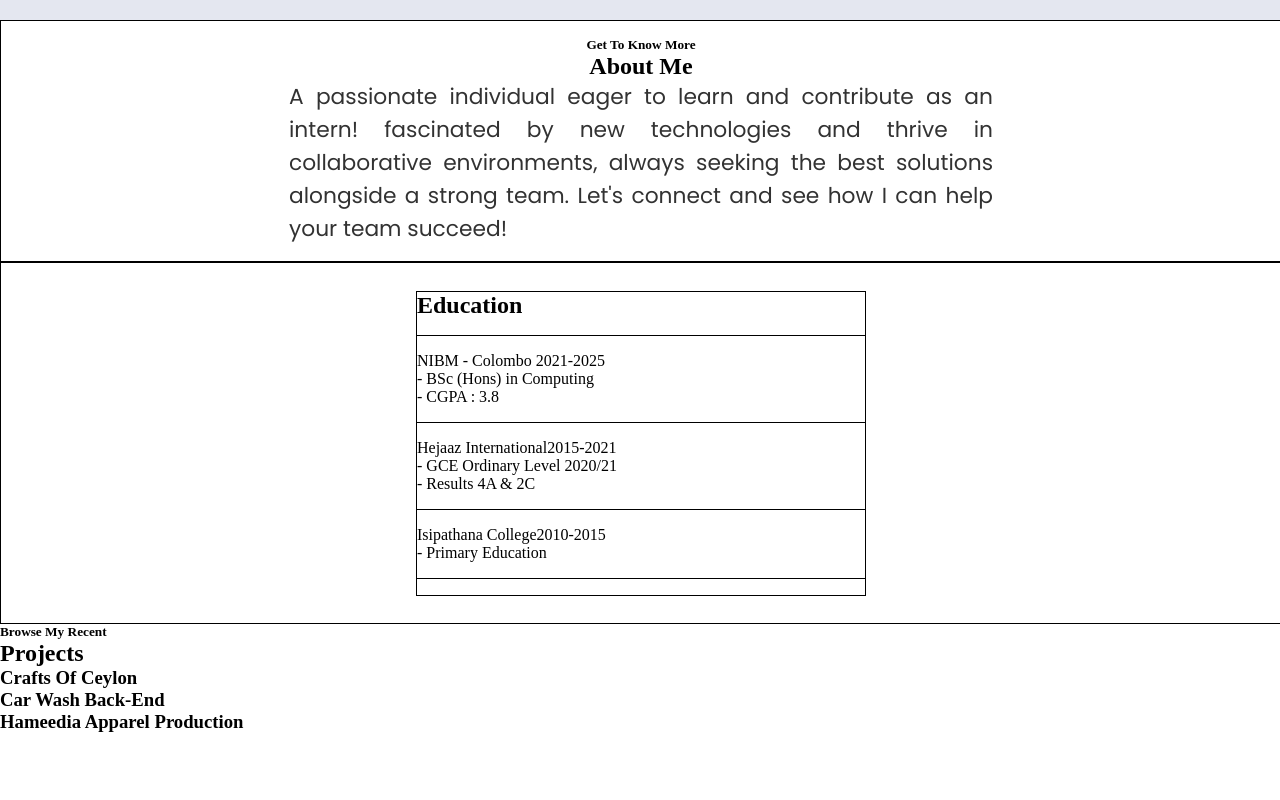
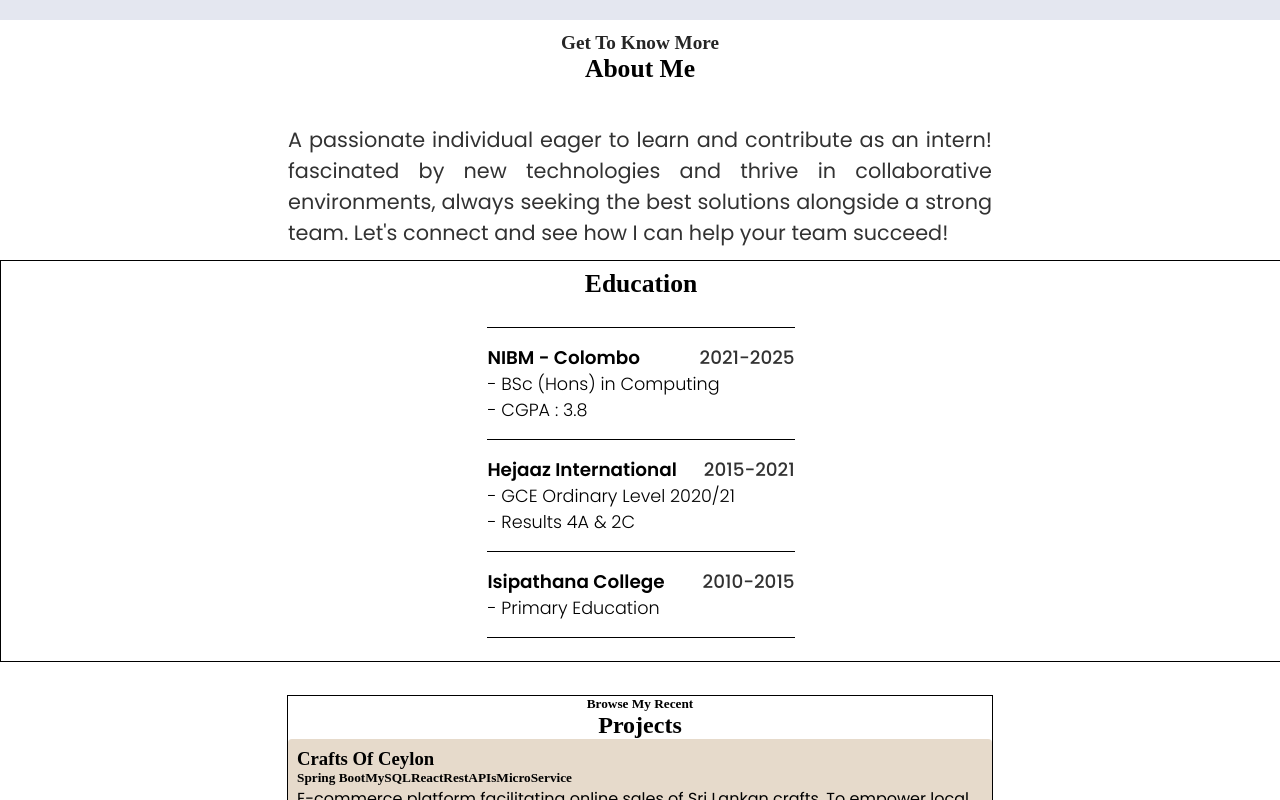
Before and after one commit to bilalazwar/portfolio, a React (Create React App) app: page / in a window 1280 px wide. Shown: the part 780-1580 px from the top of the page. Before the commit the page ends 1513 px from the top, so only its background shows below. Built offline with nearby package versions, Linux system fonts and the light colour scheme.

Commit message:
few changes in Education and Project section

```diff
--- a/src/pages/Home.js
+++ b/src/pages/Home.js
@@ -85,20 +85,29 @@ export default function Home() {
       <section className='recentProjects'>
 
       <div className='container'>
+          <div className='headingContainer'>
             <h5 className='subHeadingDesc'>Browse My Recent</h5>
             <h1 className='subHeading'>Projects</h1>
           </div>
 
           <div className='project projectOne'>
+            <div className='projectFirstLine'>
               <h3>Crafts Of Ceylon</h3>
+              <h5><span>Spring Boot</span><span>MySQL</span><span>React</span><span>RestAPIs</span><span>MicroService</span></h5>
+            </div>
+            <p>E-commerce platform facilitating online sales of Sri Lankan crafts, To empower local artisans and connect them with global customers.</p>
           </div>
 
           <div className='project projectTwo'>
+            <div className='projectFirstLine'>
               <h3>Car Wash Back-End</h3>
+              <h5><span>MERN-Stack</span></h5>
+            </div>
           </div>
 
           <div className='project projectThree'>
             <h3>Hameedia Apparel Production </h3>
+          </div>
       </div>
 
       </section>
--- a/src/style/home.css
+++ b/src/style/home.css
@@ -96,6 +96,33 @@
 
 
 
+.recentProjects{
+    width: 100%;
+    height: 45vh;
+    display: flex;
+    flex-direction: column;
+    align-items: center;
+    justify-content: center;
+}
+.recentProjects .container{
+    width: 55%;
+    border: 1px solid black;
+}
+.recentProjects .headingContainer{
+    display: flex;
+    flex-direction: column;
+    align-items: center;
+}
+.recentProjects .project{
+    background-color: rgb(230, 218, 203);
+    margin-bottom: 1rem;
+    border-radius: 4px;
+    padding: 9px;
+}
+
+
+
+
 /* greater than */
 @media screen and (width > 973px) {
     .landingContent{
@@ -152,7 +179,7 @@
         width: 100%;
         height: 30vh;
         /* background-color: rgb(109, 109, 106); */
-        border: 1px solid black;
+        /* border: 1px solid black; */
         display: flex;
         flex-direction: column;
         align-items: center;
@@ -166,10 +193,18 @@
         /* justify-content: center; */
         align-items: center;
     }
+    .about .subHeadingDesc{
+        font-size: 1.2rem;
+        opacity: 0.85;
+    }
+    .about .subHeading{
+        margin-bottom: 40px;
+        font-size: 1.6rem;
+    }
     .about .container p{
         font-family: "Poppins";
         font-weight: 400;
-        font-size: 1.36rem;
+        font-size: 1.30rem;
         text-align: justify;
         opacity: 0.8;
     }
@@ -178,7 +213,7 @@
 
     .education{
         width: 100%;
-        height: 45vh;
+        height: 50vh;
         /* background-color: rgb(151, 151, 144); */
         border: 1px solid black;
         display: flex;
@@ -187,16 +222,49 @@
         justify-content: center;
     }
     .education .container{
-        width: 35%;
+        width: 24%;
         /* background-color: beige; */
-        border: 1px solid black;
+        /* border: 1px solid black; */
     }
     .education .line{
         border-bottom: 0.5px solid black;
         margin-top: 2vh;
         margin-bottom: 2vh;
     }
+    .education h1{
+        display: flex;
+        justify-content: center;
+        margin-bottom: 3.5vh;
+        font-size: 1.6rem;
 
+    }
+    .education .line{
+        border-bottom: 0.5px solid black;
+        margin-top: 2vh;
+        margin-bottom: 2vh;
+    }
+    .container p{
+        font-family: "Poppins";
+        font-weight: 400;
+    }
+    .container .educationHeading{
+        display: flex;
+        justify-content: space-between;
+        font-size: 1.15rem;
+    }
+    .container .semiBold{
+        font-weight: 600;
+    }
+    .container .year{
+        font-weight: 500;
+        font-size: 1.15rem;
+        opacity: 0.8;
+    }
+    .container .additionalInfo{
+        font-weight: 300;
+        font-size: 14px;
+        font-size: 1.1rem;
+    }
 
 
 
@@ -330,7 +398,7 @@
         margin-top: 2vh;
         margin-bottom: 2vh;
     }
-    .container p{
+    .education .container p{
         font-family: "Poppins";
         font-weight: 400;
     }
```
Lines whose indentation alone changed are shown as unchanged.
